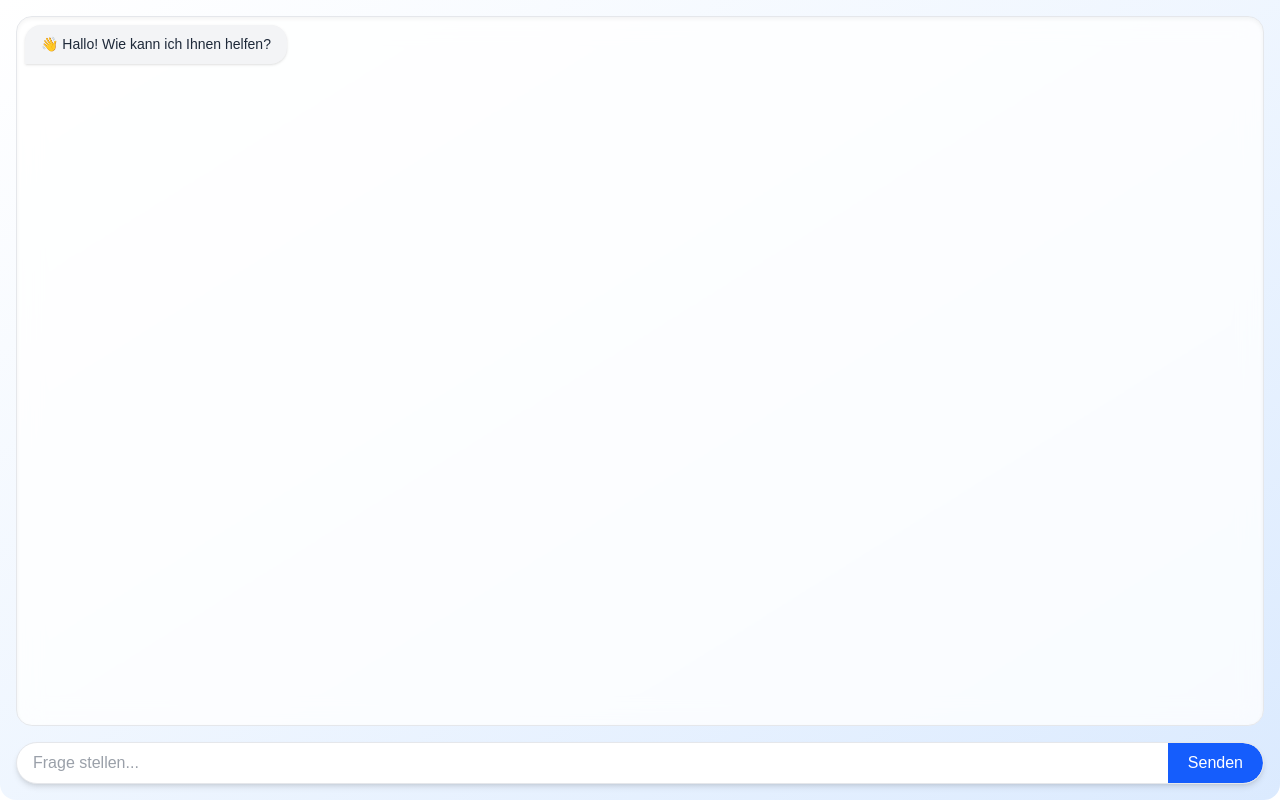
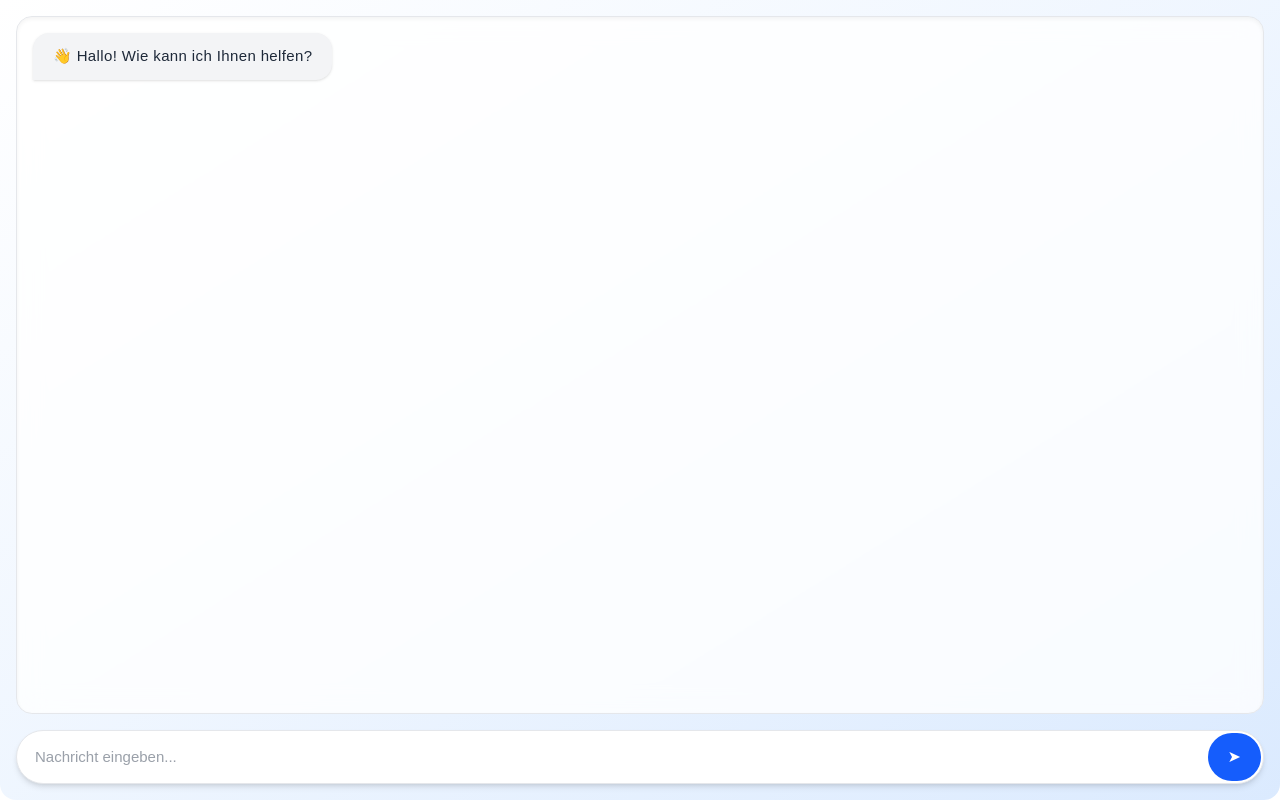
Before and after one commit to SamuelBrunner1/bachelorarbeit_ueben, a Next.js app: page /chatbot in a window 1280 px wide. Built offline with nearby package versions, Linux system fonts and the light colour scheme.

Commit message:
handyansicht größere schrift

```diff
--- a/app/chatbot/page.tsx
+++ b/app/chatbot/page.tsx
@@ -1,14 +1,22 @@
 "use client";
-import { useState, useEffect } from "react";
+import { useState, useEffect, useRef } from "react";
 
 export default function ChatbotPage() {
   const [messages, setMessages] = useState<{ sender: string; text: string }[]>([]);
   const [input, setInput] = useState("");
+  const messagesEndRef = useRef<HTMLDivElement | null>(null);
 
+  // 👋 Begrüßungsnachricht beim Laden
   useEffect(() => {
     setMessages([{ sender: "Bot", text: "👋 Hallo! Wie kann ich Ihnen helfen?" }]);
   }, []);
 
+  // 🔽 Immer zur letzten Nachricht scrollen, wenn neue kommt
+  useEffect(() => {
+    messagesEndRef.current?.scrollIntoView({ behavior: "smooth" });
+  }, [messages]);
+
+  // 📤 Nachricht senden
   const sendMessage = async () => {
     if (!input.trim()) return;
     const userMessage = { sender: "Du", text: input };
@@ -38,13 +46,19 @@ export default function ChatbotPage() {
                  text-gray-800 p-4 rounded-b-2xl"
       style={{ minHeight: "100vh" }}
     >
-      {/* Nachrichtenbereich */}
-      <div className="flex-1 overflow-y-auto mb-4 space-y-3 p-2 bg-white/80 backdrop-blur-md border border-gray-200 rounded-2xl shadow-inner">
+      {/* 💬 Nachrichtenbereich */}
+      <div
+        className="flex-1 overflow-y-auto mb-4 space-y-3 p-3 sm:p-4
+                   bg-white/80 backdrop-blur-md border border-gray-200
+                   rounded-2xl shadow-inner scroll-smooth"
+      >
         {messages.map((m, i) => (
-          <div key={i} className={`flex ${m.sender === "Du" ? "justify-end" : "justify-start"}`}>
+          <div
+            key={i}
+            className={`flex ${m.sender === "Du" ? "justify-end" : "justify-start"}`}
+          >
             <div
-                className={`px-4 py-2 rounded-2xl text-[18px] sm:text-[15px] md:text-[14px] leading-relaxed max-w-[80%] shadow-sm ${
-
+              className={`px-5 py-3 rounded-2xl text-[18px] md:text-[15px] leading-[1.5] tracking-wide max-w-[80%] shadow-sm ${
                 m.sender === "Du"
                   ? "bg-blue-600 text-white rounded-br-none"
                   : "bg-gray-100 text-gray-800 rounded-bl-none"
@@ -54,22 +68,30 @@ export default function ChatbotPage() {
             </div>
           </div>
         ))}
+        {/* 📍 Scroll-Anker */}
+        <div ref={messagesEndRef} />
       </div>
 
-      {/* Eingabe */}
-      <div className="flex items-center bg-white border border-gray-200 rounded-full overflow-hidden shadow-md">
+      {/* 🖊️ Eingabebereich */}
+      <div
+        className="flex items-center bg-white border border-gray-200
+                   rounded-full overflow-hidden shadow-md p-[2px]"
+      >
         <input
           value={input}
           onChange={(e) => setInput(e.target.value)}
           onKeyDown={(e) => e.key === "Enter" && sendMessage()}
-          placeholder="Frage stellen..."
-          className="flex-1 bg-transparent px-4 py-2 text-gray-700 focus:outline-none"
+          placeholder="Nachricht eingeben..."
+          className="flex-1 bg-transparent px-4 py-3 text-[17px] md:text-[15px]
+                     text-gray-700 focus:outline-none"
         />
         <button
           onClick={sendMessage}
-          className="bg-blue-600 hover:bg-blue-700 text-white px-5 py-2 font-medium transition rounded-r-full"
+          className="bg-blue-600 hover:bg-blue-700 text-white
+                     px-5 py-3 font-medium transition rounded-full
+                     active:scale-95"
         >
-          Senden
+          ➤
         </button>
       </div>
     </div>
```
